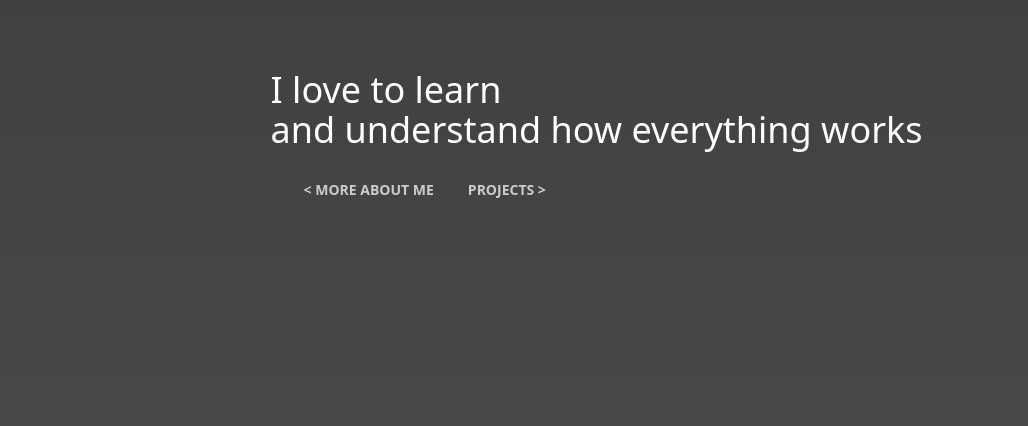
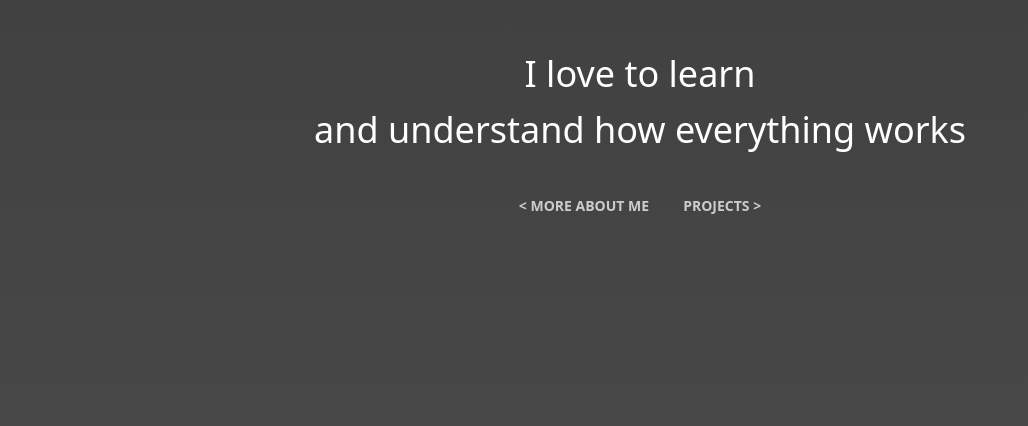
Before and after one commit to jeremystevens515/jeremystevens515.github.io, a React (Create React App) app: page / in a window 1280 px wide. Shown: the part 1914-2340 px from the top of the page, without its empty margins (0-1028 px from the left). Built offline with nearby package versions, Linux system fonts and the light colour scheme.

Commit message:
made decision to forego bottom slide section as complexity is not worth it. creating separate page for software

```diff
--- a/src/index.css
+++ b/src/index.css
@@ -15,23 +15,12 @@ svg {
 	overflow: hidden;
 }
 section {
-	display: grid;
-	place-items: center;
-	align-content: center;
+	display: flex;
+	flex-direction: column;
+	justify-content: center;
+	align-items: center;
 	min-height: 100vh;
 	gap: 1rem;
-}
-
-.hide {
-	filter: blur(10px);
-	transform: translateX(-75%);
-	transition: all 0.5s;
-}
-
-.show {
-	filter: blur(0px);
-	transform: translateX(0%);
-	transition: all 0.85s;
 }
 
 #name {
@@ -43,19 +32,26 @@ section {
 	color: transparent
 }
 
-.button-section {
+.hide {
+	filter: blur(10px);
+	transition: all 1s ease-out;
+}
+
+.show {
+	filter: blur(0px);
+	transition: all 1s ease-out;
+}
+
+.software {
+	height: 100vh;
 	display: flex;
-	justify-content: space-between;
+	justify-content: center;
 	align-items: center;
-	min-height: 100vh;
-	gap: 1rem;
-	width: 200vw;
-	transform: translateX(-23%);
 }
+
 .projects {
 	display: flex;
 	gap: 1rem;
-	animation: rightIn 2s 1 forwards;
 }
 
 .project {
--- a/src/pages/About.js
+++ b/src/pages/About.js
@@ -14,94 +14,63 @@ export default function About() {
 	}, []);
 
 	if (loaded) {
-		let observer = new IntersectionObserver((entries) => { //callback function to execute when the element intersects with the viewport
+		// animate welcome and color mask for name upon page loading
+		const timeline = anime.timeline({
+			easing: "easeInOutQuad",
+		});
+
+		timeline
+			.add({
+				targets: ".welcome-section",
+				translateY: [-500, 0],
+				filter: ["blur(10px)", "blur(0px)"],
+			})
+			.add({
+				targets: "#name",
+				backgroundPosition: "100% 0%",
+				delay: 250,
+				duration: 1000,
+
+			});
+
+		//animate mid section elements when they intersect with the viewport
+		let Observer = new IntersectionObserver((entries) => { //callback function to execute when the element intersects with the viewport
 			entries.forEach((entry) => {
-				if (entry.isIntersecting) {
-					console.log(entry.target);
+				if (entry.isIntersecting) { //if the element is intersecting with the viewport
 					entry.target.classList.add("show");
+					// entry.target.classList.remove("hide");
 				}
 			});
-		}, { threshold: 0.25 });
+		}, { threshold: 0.5 });
+
+		let elements = document.querySelectorAll(".hide");
+		elements.forEach((element) => {
+			Observer.observe(element);
+		});
 
 
-		let hiddenEls = document.querySelectorAll(".hide"); //select all elements with the class "hide"
-		console.log(hiddenEls);
-		hiddenEls.forEach((el) => { observer.observe(el); }); //for each element with the class "hide", observe it
-
-		anime({
-			targets: "#name",
-			backgroundPosition: "100% 0%",
-			duration: 2000,
-			easing: "easeInOutQuad",
-			delay: 500,
-		})
 	}
-
 	return (
 		<div id="container">
-			< section className="hide" >
-				<p className="hide text-4xl text-white tracking-wider p-4">Welcome.</p>
-				<p className="hide text-6xl text-white tracking-wide">I'm <span id="name">Jeremy</span></p>
+
+			< section className="welcome-section" >
+				<p className="text-4xl text-white tracking-wide p-4">Welcome.</p>
+				<p className="text-6xl text-white tracking-wide">I'm <span id="name">Jeremy</span></p>
 			</section >
-			<section className="hide">
-				<p className="hide text-4xl text-white">I'm a software developer</p>
-				<p className="hide text-4xl text-white">certified in full-stack web development</p>
-				<p className="hide text-4xl text-white">and C++</p>
+
+			<section className="hide mid-section">
+				<p className="text-4xl text-white">I'm a software developer</p>
+				<p className="text-4xl text-white">certified in full-stack web development</p>
+				<p className="text-4xl text-white">and C++</p>
 			</section>
+
 			<section className="hide button-section">
-
-				<div>
-					<p>about me</p>
-					<button onClick={() => {
-						anime({
-							targets: ".button-section",
-							translateX: "-22.5%",
-							duration: 350,
-							easing: "easeInSine",
-						})
-					}} className="btn btn-ghost">Back &gt;</button>
+				<p className="text-4xl text-white text-center">I love to learn</p>
+				<p className="text-4xl text-white text-center">and understand how everything works</p>
+				<div className="p-4 text-center">
+					<Link className="btn btn-ghost">&lt; More about me</Link>
+					<Link to="/software" className="btn btn-ghost">Projects &gt;</Link>
 				</div>
-
-				<div>
-					<p className="hide text-4xl text-white">I love to learn</p>
-					<p className="hide text-4xl text-white">and understand how everything works</p>
-					<div className="hide p-4">
-						<button onClick={() => {
-							anime({
-								targets: ".button-section",
-								translateX: "24%",
-								duration: 350,
-								easing: "easeInSine",
-							})
-						}} className="btn btn-ghost">&lt; More about me</button>
-						<button onClick={() => {
-							anime({
-								targets: ".button-section",
-								translateX: "-72.5%",
-								duration: 350,
-								easing: "easeInSine",
-							});
-						}} className="btn btn-ghost">Projects &gt;</button>
-					</div>
-
-				</div>
-				<div className="project-section">
-					<h2>Projects</h2>
-					<div className="projects">
-						<div className="project">MERN</div>
-						<div className="project">MERN</div>
-						<div className="project">.NET</div>
-					</div>
-					<button onClick={() => {
-						anime({
-							targets: ".button-section",
-							translateX: "-22.5%",
-							duration: 350,
-							easing: "easeInSine",
-						})
-					}} className="btn btn-ghost">Back &lt;</button>
-				</div>
-
 			</section>
 		</div >
 
--- a/src/pages/Software.js
+++ b/src/pages/Software.js
@@ -5,7 +5,8 @@ import socialMedia from "../images/social-media.jpg";
 
 export default function Software() {
 	return (
-		<div className="grid grid-cols-3 gap-4 justify-center items-center">
+		<div className="">
+			<div className="hidden">
 				<div className="card bg-primary shadow-xl">
 					<figure>
 						<img className="project-img bg-center bg-cover" src={lunchroom} alt="barcode" />
@@ -70,5 +71,16 @@ export default function Software() {
 					</div>
 				</div>
 			</div>
+
+			<div className="software">
+				<h2>Projects</h2>
+				<div className="projects">
+					<a href="https://github.com/jeremystevens515/lunchroom-inventory-app" className="project">MERN</a>
+					<a href="https://github.com/jeremystevens515/" className="project">MERN</a>
+					<a href="https://github.com/jeremystevens515/" className="project">.NET</a>
+				</div>
+				<button className="btn btn-ghost">Back &lt;</button>
+			</div>
+		</div>
 	);
 }
```
Lines whose indentation alone changed are shown as unchanged.
